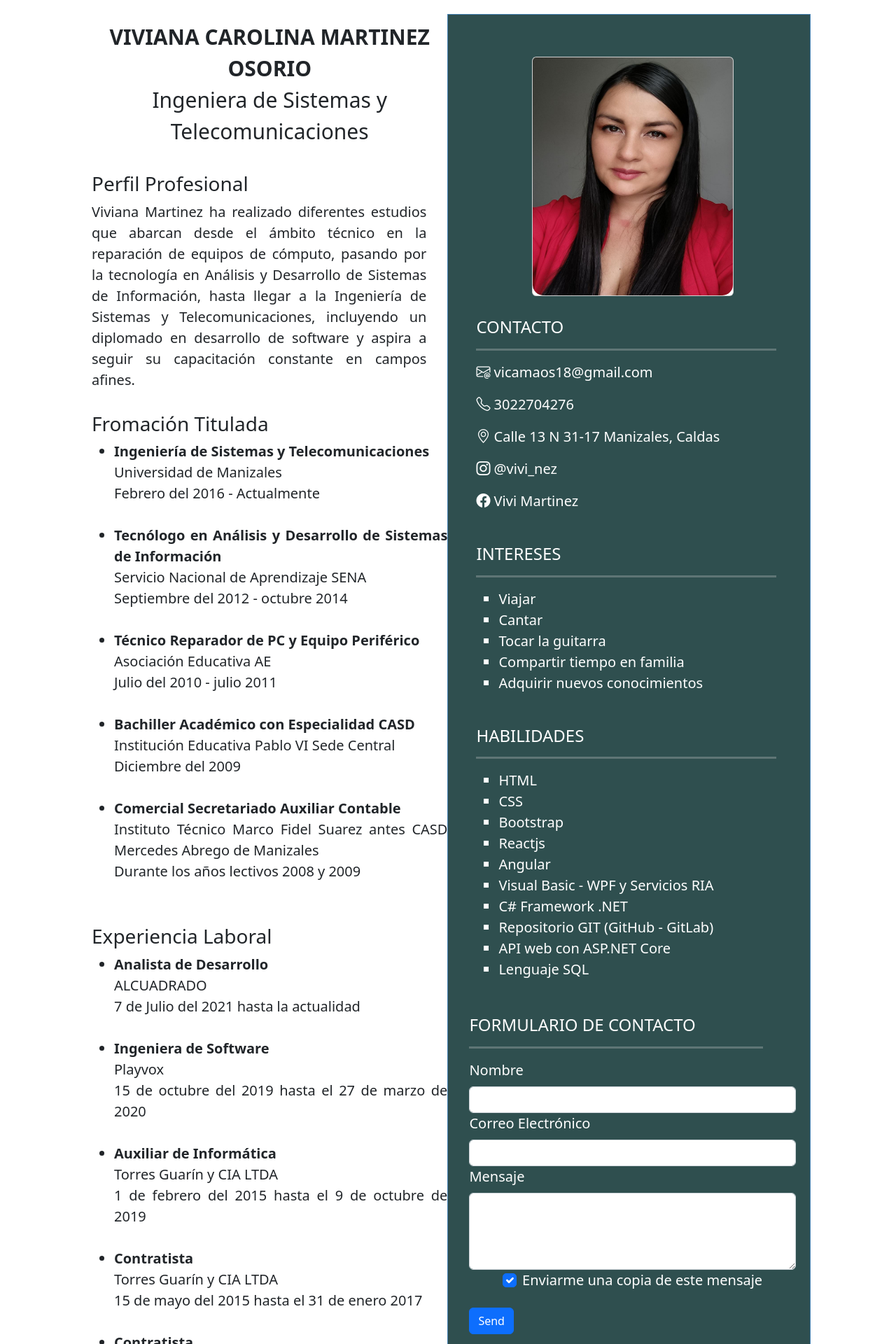
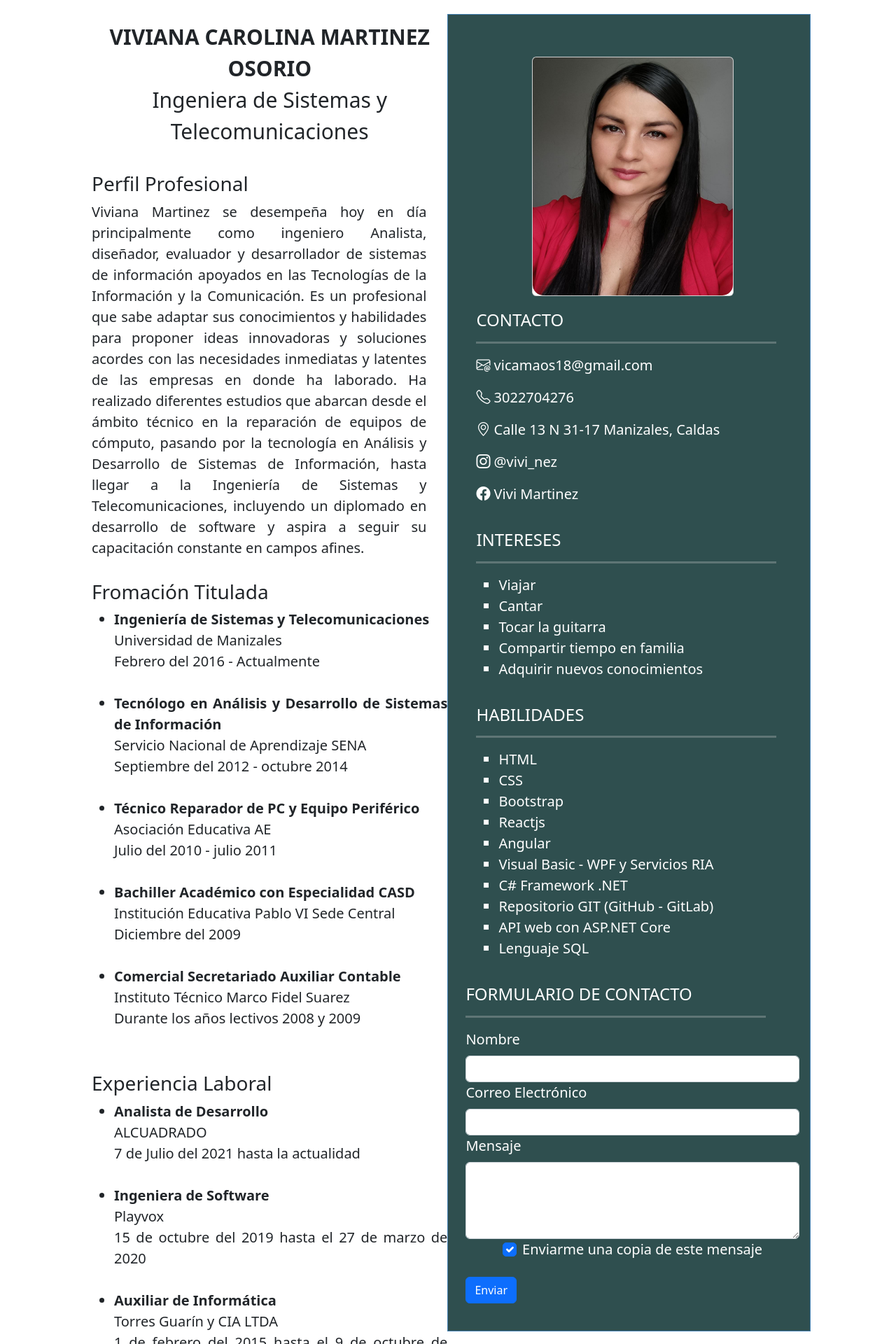
Before and after one commit to vicamaos18/hoja_de_vida_viviana, a React (Create React App) app: page / in a window 1280 px wide. Shown: the top 1920 px of the page at 70% size. Built offline with nearby package versions, Linux system fonts and the light colour scheme.

Commit message:
Ultimos detalles en las secciones

```diff
--- a/src/App.css
+++ b/src/App.css
@@ -18,6 +18,7 @@
 
 .DivSectionLeft{
   padding-top: 15px;
+
 }
 li{
   text-align: justify;
@@ -75,15 +76,14 @@ li{
 .DivSectionRigth{
   color:white;
   padding-left: 30px;
-  padding-top: 30px;
+  padding-top: 20px;
 
 }
 
 .FormSection{
   color:white;
-  padding-top: 30px;
-  padding-bottom: 130px;
-  margin: 20px;
+  padding-top: 20px;
+  margin: 15px;
 }
 
 hr{
--- a/src/App.js
+++ b/src/App.js
@@ -3,8 +3,6 @@ import './App.css';
 import Card from 'react-bootstrap/Card';
 import 'bootstrap/dist/css/bootstrap.min.css';
 import 'bootstrap-icons/font/bootstrap-icons.css'
-import Button from 'react-bootstrap/Button';
-import Form from 'react-bootstrap/Form';
 
 function TitleSection() {
   return (
@@ -18,7 +16,14 @@ function ProfileSection() {
   return (
     <div className="ProfileSection">
       <h3>Perfil Profesional</h3>
-      <p className='TextProfile'>Viviana Martinez ha realizado diferentes estudios que abarcan desde el ámbito técnico en
+      <p className='TextProfile'>
+          Viviana Martinez se desempeña hoy en día principalmente como
+          ingeniero Analista, diseñador, evaluador y desarrollador de sistemas de información
+          apoyados en las Tecnologías de la Información y la Comunicación. Es un profesional
+          que sabe adaptar sus conocimientos y habilidades para proponer ideas innovadoras y
+          soluciones acordes con las necesidades inmediatas y latentes de las empresas en
+          donde ha laborado.
+          Ha realizado diferentes estudios que abarcan desde el ámbito técnico en
           la reparación de equipos de cómputo, pasando por la tecnología en Análisis y
           Desarrollo de Sistemas de Información, hasta llegar a la Ingeniería de Sistemas y
           Telecomunicaciones, incluyendo un diplomado en desarrollo de software y aspira a
@@ -52,7 +57,7 @@ function EducationSection() {
           Diciembre del 2009
         </li><br/>
         <li><b>Comercial Secretariado Auxiliar Contable</b><br/>
-          Instituto Técnico Marco Fidel Suarez antes CASD Mercedes Abrego de Manizales<br/>
+          Instituto Técnico Marco Fidel Suarez<br/>
           Durante los años lectivos 2008 y 2009
         </li><br/>
       </ul>
@@ -182,7 +187,7 @@ function FormSection() {
           Enviarme una copia de este mensaje
         </label>
       </div>
-      <button type="submit" class="btn btn-primary btn-block mb-4">Send</button>
+      <button type="submit" class="btn btn-primary btn-block mb-4">Enviar</button>
       </form>
 
     </div>
```
